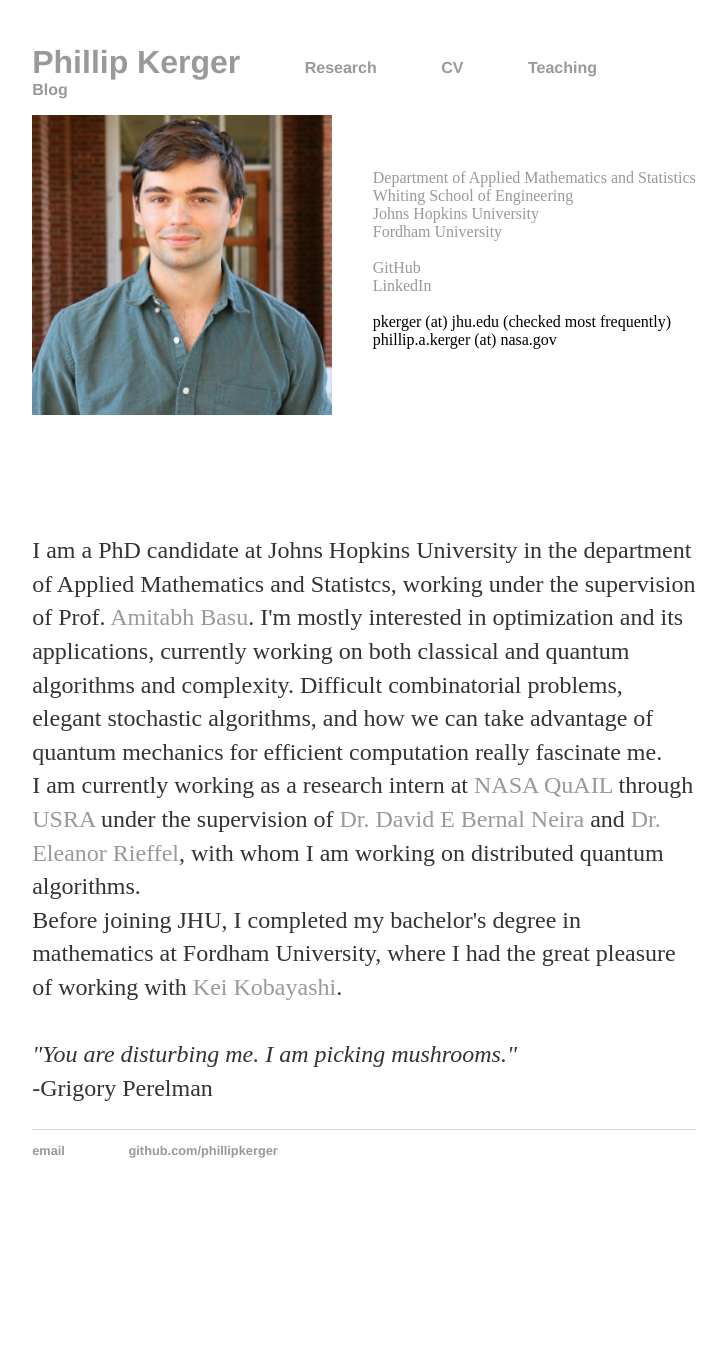
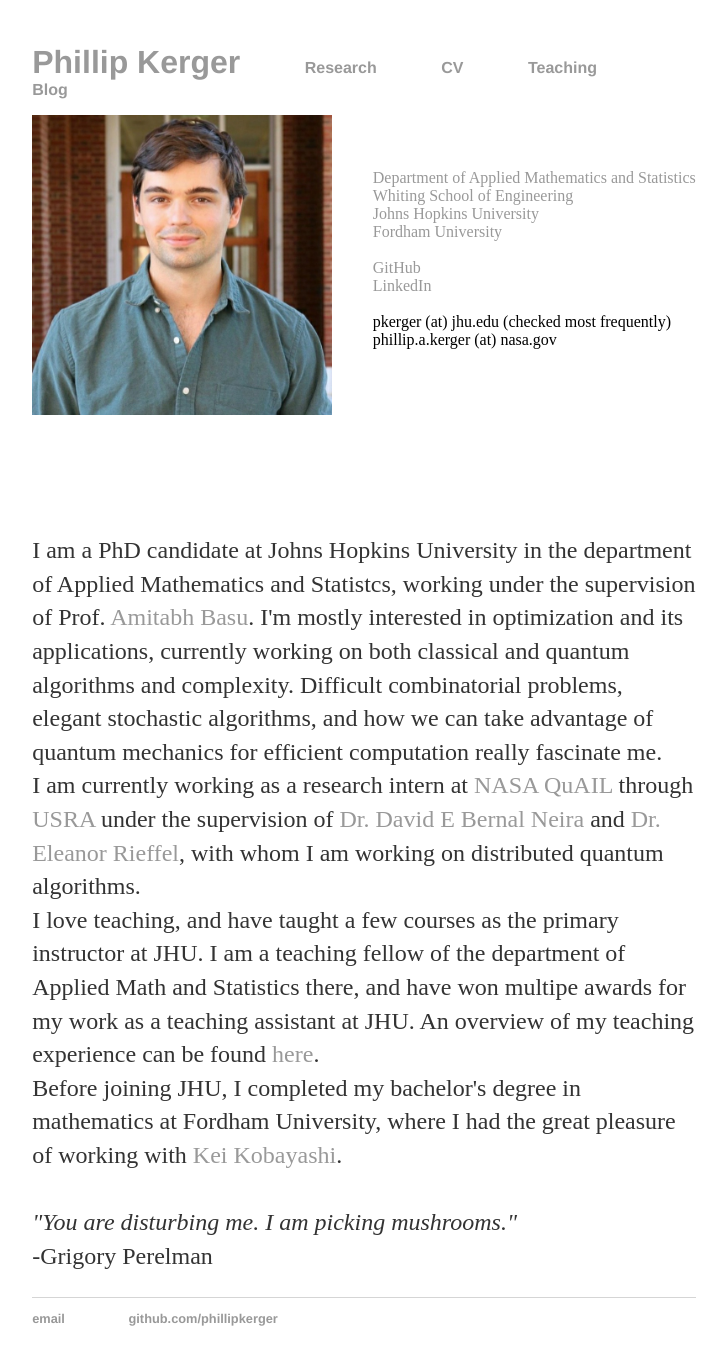
Before and after one commit to PhillipKerger/phillipkerger.github.io, a Jekyll site: the page built from index.html, in a window 1280 px wide. Shown: the whole page, without its empty margins (276-1003 px from the left). Built offline with Jekyll 4.4.1, drawn with Linux system fonts in a browser that asks for light colours; before the commit the page ends 1202 px from its top, so only the background shows below that.

Commit message:
Update index.html
added teaching

```diff
--- a/index.html
+++ b/index.html
@@ -48,6 +48,9 @@ title: Phillip Kerger
 		under the supervision of <a href="https://www.andrew.cmu.edu/user/debernal/">Dr. David E Bernal Neira</a>
 		and <a href="https://scholar.google.com/citations?user=2UvnS7UAAAAJ&hl=en">Dr. Eleanor Rieffel</a>,
 		with whom I am working on distributed quantum algorithms. <br>
+		I love teaching, and have taught a few courses as the primary instructor at JHU. I am a teaching fellow of the department of Applied Math and Statistics there,
+		and have won multipe awards for my work as a teaching assistant at JHU. An overview of my teaching experience can be found
+		<a href="https://phillipkerger.github.io/teaching/">here</a>. <br>
 		Before joining JHU, I completed my bachelor's degree in mathematics at Fordham University, where I had the great pleasure of working with
 		<a href="https://www.fordham.edu/info/20597/mathematics_faculty/9444/kei_kobayashi">Kei Kobayashi</a>.
 		<br>
```
